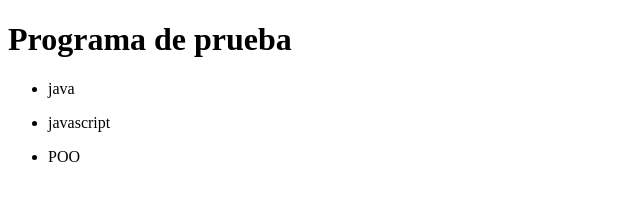
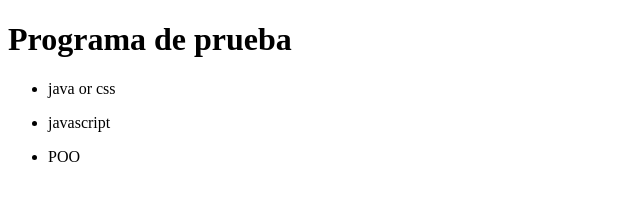
Before and after one commit to LR16032/alura-git, a plain HTML site: page index.html in a window 1280 px wide. Shown: the full height of the page, 0-640 px from the left. Drawn offline with Linux system fonts and the light colour scheme.

Commit message:
modificacion 2

```diff
--- a/index.html
+++ b/index.html
@@ -10,7 +10,7 @@
     <h1>Programa de prueba</h1>
     <ul>
         <li>
-           <p>java</p>
+           <p>java or css</p>
         </li>
         <li>
            <p>javascript</p>
```
